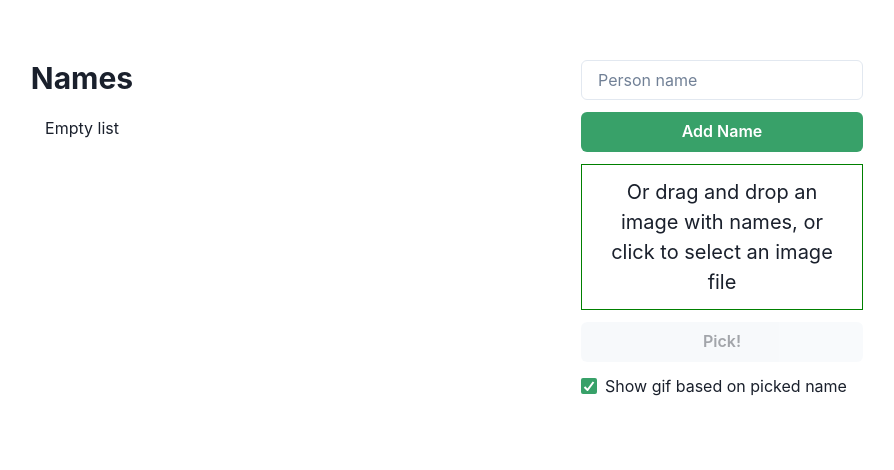
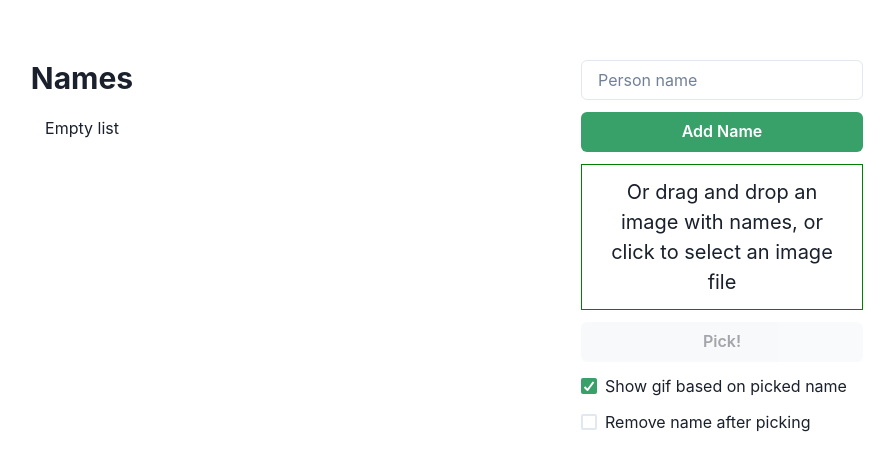
Before and after one commit to Nahuelgrc/random-name-picker, a React (Vite) app: page / in a window 1280 px wide. Shown: the top 470 px of the page, without its empty margins (238-1132 px from the left). Built offline with nearby package versions, Linux system fonts and the light colour scheme.

Commit message:
remove on click

```diff
--- a/src/sections/InputNames.jsx
+++ b/src/sections/InputNames.jsx
@@ -17,8 +17,9 @@ export function InputNames() {
   const [name, setName] = useState('');
   const [pickedName, setPickedName] = useState('');
   const [showGif, setShowGif] = useState(true);
+  const [removeAfterPick, setRemoveAfterPick] = useState(false);
   const { isOpen, onOpen, onClose } = useDisclosure();
-  const { addBulkToList, addToList, list } = useAppProvider();
+  const { addBulkToList, addToList, list, removeElement } = useAppProvider();
 
   const onDrop = useCallback((file) => {
     if (!file || !file[0]) return;
@@ -44,7 +45,11 @@ export function InputNames() {
       return;
     }
     const randomIndex = Math.floor(Math.random() * list.length);
-    setPickedName(list[randomIndex]);
+    const selectedName = list[randomIndex];
+    setPickedName(selectedName);
+    if (removeAfterPick) {
+      removeElement(selectedName);
+    }
     onOpen();
   };
 
@@ -114,6 +119,14 @@ export function InputNames() {
             Show gif based on picked name
           </Tooltip>
         </Checkbox>
+        <Checkbox
+          colorScheme="green"
+          onChange={(e) => setRemoveAfterPick(e.target.checked)}
+        >
+          <Tooltip label="The picked name will be removed from the list after being selected">
+            Remove name after picking
+          </Tooltip>
+        </Checkbox>
         <PickerModal
           pickedName={pickedName}
           isOpen={isOpen}
```
